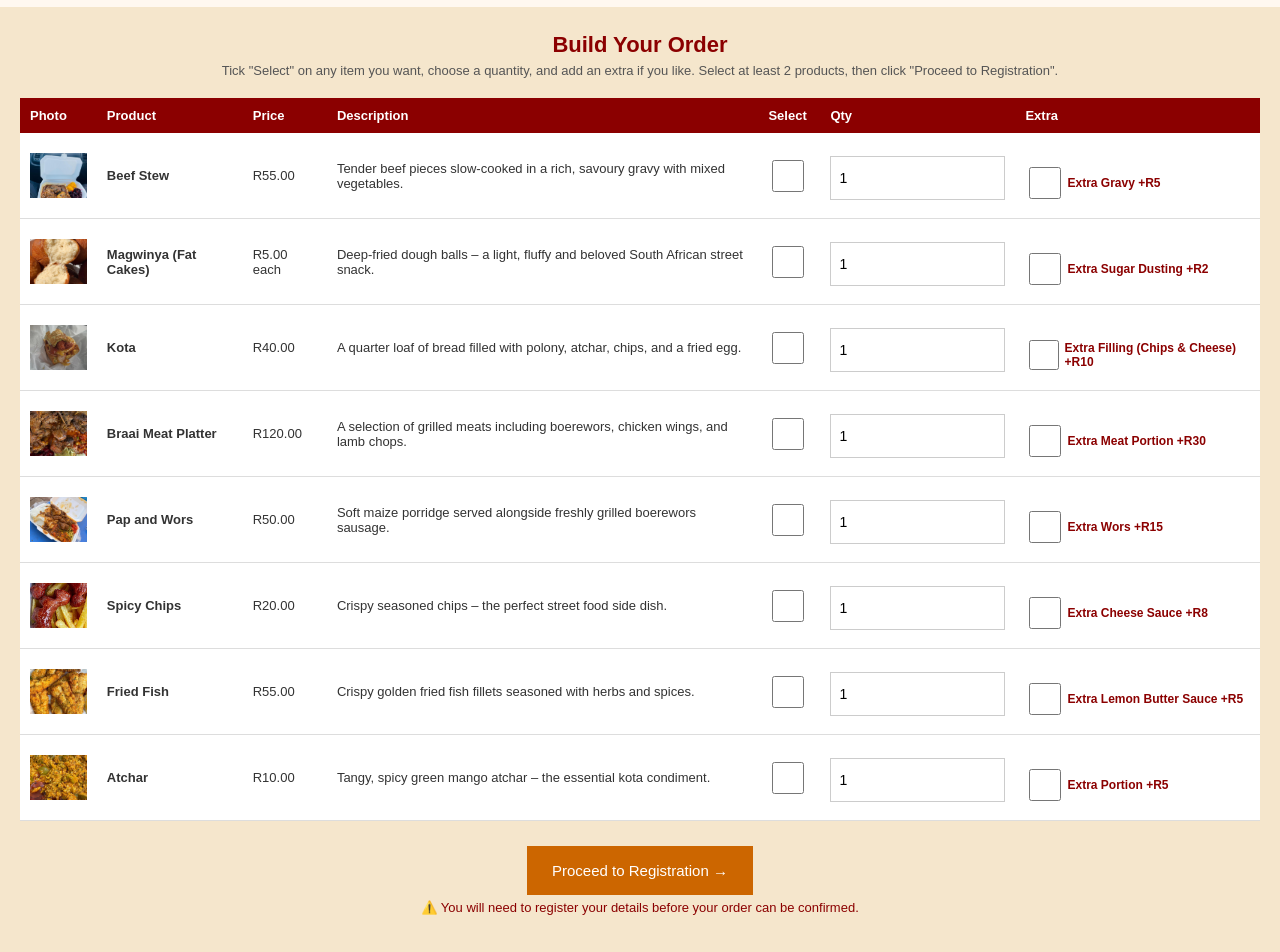
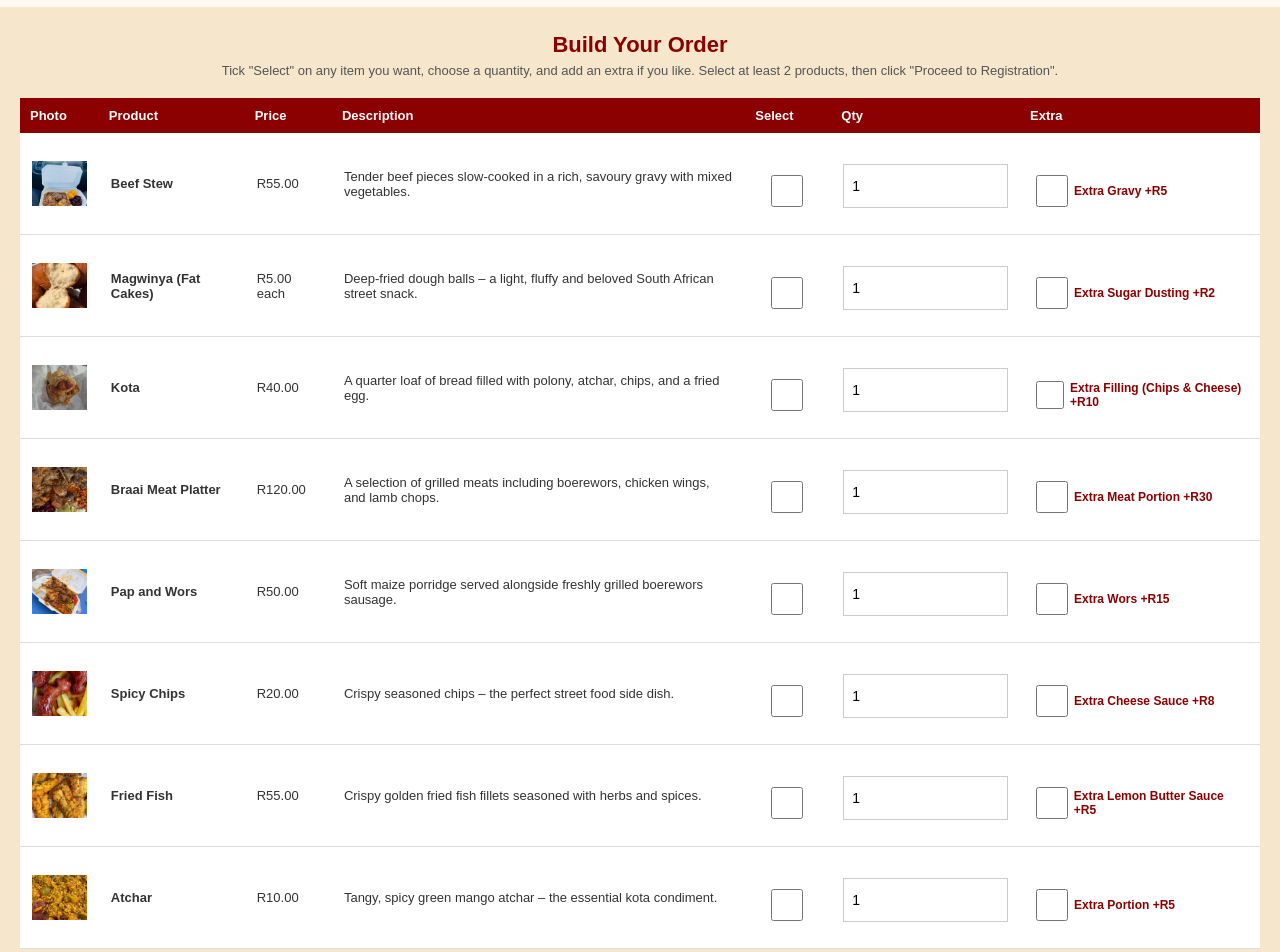
Before and after one commit to MakuvhileMashudu/madzendis-kitchen-assessment8, a plain HTML site: page products.html in a window 1280 px wide. Shown: the part 740-1692 px from the top of the page. Drawn offline with Linux system fonts and the light colour scheme.

Commit message:
commit message

```diff
--- a/products.html
+++ b/products.html
@@ -123,7 +123,7 @@
       <td><strong>Beef Stew</strong></td>
       <td>R55.00</td>
       <td>Tender beef pieces slow-cooked in a rich, savoury gravy with mixed vegetables.</td>
-      <td class="select-cell"><input type="checkbox" class="select-product" /></td>
+      <td class="select-cell"><label class="select-label"><input type="checkbox" class="select-product" /></label></td>
       <td><input type="number" class="qty-input" value="1" min="1" /></td>
       <td><label class="extra-label"><input type="checkbox" class="extra-checkbox" /> Extra Gravy +R5</label></td>
     </tr>
@@ -132,7 +132,7 @@
       <td><strong>Magwinya (Fat Cakes)</strong></td>
       <td>R5.00 each</td>
       <td>Deep-fried dough balls – a light, fluffy and beloved South African street snack.</td>
-      <td class="select-cell"><input type="checkbox" class="select-product" /></td>
+      <td class="select-cell"><label class="select-label"><input type="checkbox" class="select-product" /></label></td>
       <td><input type="number" class="qty-input" value="1" min="1" /></td>
       <td><label class="extra-label"><input type="checkbox" class="extra-checkbox" /> Extra Sugar Dusting +R2</label></td>
     </tr>
@@ -141,7 +141,7 @@
       <td><strong>Kota</strong></td>
       <td>R40.00</td>
       <td>A quarter loaf of bread filled with polony, atchar, chips, and a fried egg.</td>
-      <td class="select-cell"><input type="checkbox" class="select-product" /></td>
+      <td class="select-cell"><label class="select-label"><input type="checkbox" class="select-product" /></label></td>
       <td><input type="number" class="qty-input" value="1" min="1" /></td>
       <td><label class="extra-label"><input type="checkbox" class="extra-checkbox" /> Extra Filling (Chips &amp; Cheese) +R10</label></td>
     </tr>
@@ -150,7 +150,7 @@
       <td><strong>Braai Meat Platter</strong></td>
       <td>R120.00</td>
       <td>A selection of grilled meats including boerewors, chicken wings, and lamb chops.</td>
-      <td class="select-cell"><input type="checkbox" class="select-product" /></td>
+      <td class="select-cell"><label class="select-label"><input type="checkbox" class="select-product" /></label></td>
       <td><input type="number" class="qty-input" value="1" min="1" /></td>
       <td><label class="extra-label"><input type="checkbox" class="extra-checkbox" /> Extra Meat Portion +R30</label></td>
     </tr>
@@ -159,7 +159,7 @@
       <td><strong>Pap and Wors</strong></td>
       <td>R50.00</td>
       <td>Soft maize porridge served alongside freshly grilled boerewors sausage.</td>
-      <td class="select-cell"><input type="checkbox" class="select-product" /></td>
+      <td class="select-cell"><label class="select-label"><input type="checkbox" class="select-product" /></label></td>
       <td><input type="number" class="qty-input" value="1" min="1" /></td>
       <td><label class="extra-label"><input type="checkbox" class="extra-checkbox" /> Extra Wors +R15</label></td>
     </tr>
@@ -168,7 +168,7 @@
       <td><strong>Spicy Chips</strong></td>
       <td>R20.00</td>
       <td>Crispy seasoned chips – the perfect street food side dish.</td>
-      <td class="select-cell"><input type="checkbox" class="select-product" /></td>
+      <td class="select-cell"><label class="select-label"><input type="checkbox" class="select-product" /></label></td>
       <td><input type="number" class="qty-input" value="1" min="1" /></td>
       <td><label class="extra-label"><input type="checkbox" class="extra-checkbox" /> Extra Cheese Sauce +R8</label></td>
     </tr>
@@ -177,7 +177,7 @@
       <td><strong>Fried Fish</strong></td>
       <td>R55.00</td>
       <td>Crispy golden fried fish fillets seasoned with herbs and spices.</td>
-      <td class="select-cell"><input type="checkbox" class="select-product" /></td>
+      <td class="select-cell"><label class="select-label"><input type="checkbox" class="select-product" /></label></td>
       <td><input type="number" class="qty-input" value="1" min="1" /></td>
       <td><label class="extra-label"><input type="checkbox" class="extra-checkbox" /> Extra Lemon Butter Sauce +R5</label></td>
     </tr>
@@ -186,7 +186,7 @@
       <td><strong>Atchar</strong></td>
       <td>R10.00</td>
       <td>Tangy, spicy green mango atchar – the essential kota condiment.</td>
-      <td class="select-cell"><input type="checkbox" class="select-product" /></td>
+      <td class="select-cell"><label class="select-label"><input type="checkbox" class="select-product" /></label></td>
       <td><input type="number" class="qty-input" value="1" min="1" /></td>
       <td><label class="extra-label"><input type="checkbox" class="extra-checkbox" /> Extra Portion +R5</label></td>
     </tr>
--- a/styles.css
+++ b/styles.css
@@ -577,13 +577,14 @@ main.grid aside {
 
 .menu table { width: 100%; border-collapse: collapse; margin-top: 20px; background-color: white; }
 .menu table th { background-color: #8B0000; color: white; padding: 10px; text-align: left; font-size: 13px; }
-.menu table td { padding: 10px; border-bottom: 1px solid #ddd; font-size: 13px; vertical-align: middle; }
+.menu table td { padding: 14px 12px; border-bottom: 1px solid #ddd; font-size: 13px; vertical-align: middle; }
 .menu table td img { width: 60px; height: 45px; object-fit: cover; }
 .menu table tr:hover { background-color: #fff3e0; }
 
 .qty-input { width: 64px; padding: 12px 6px; font-size: 14px; min-height: 44px; box-sizing: border-box; }
 .extra-label { font-size: 12px; color: #8B0000; font-weight: bold; display: inline-flex; align-items: center; min-height: 44px; padding: 6px 0; }
 .select-cell { text-align: center; padding: 14px 10px; }
+.select-label { display: inline-flex; align-items: center; justify-content: center; padding: 10px; cursor: pointer; }
 .select-cell input[type="checkbox"],
 .extra-checkbox { width: 32px; height: 32px; margin-right: 6px; vertical-align: middle; }
 
```
